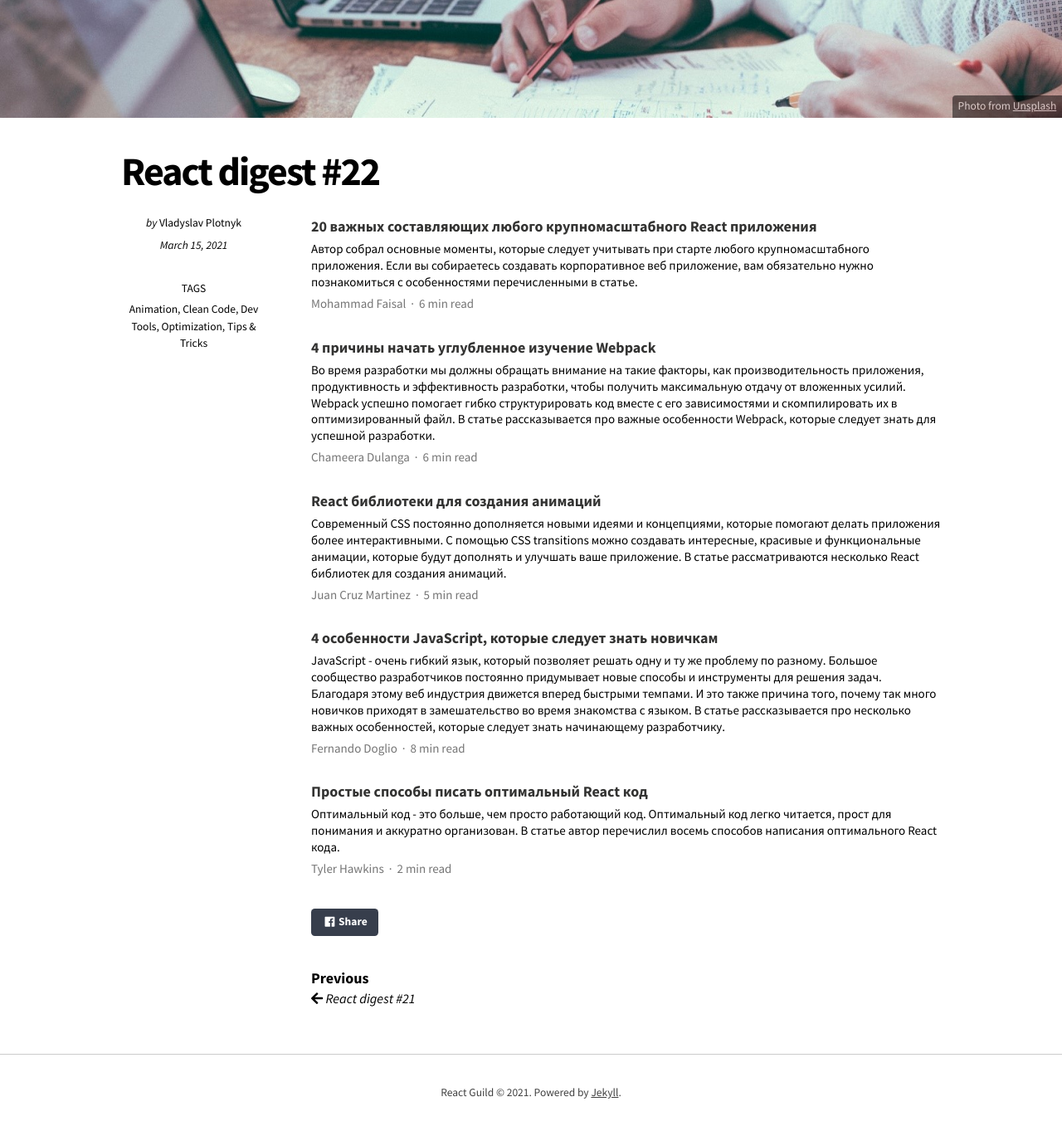
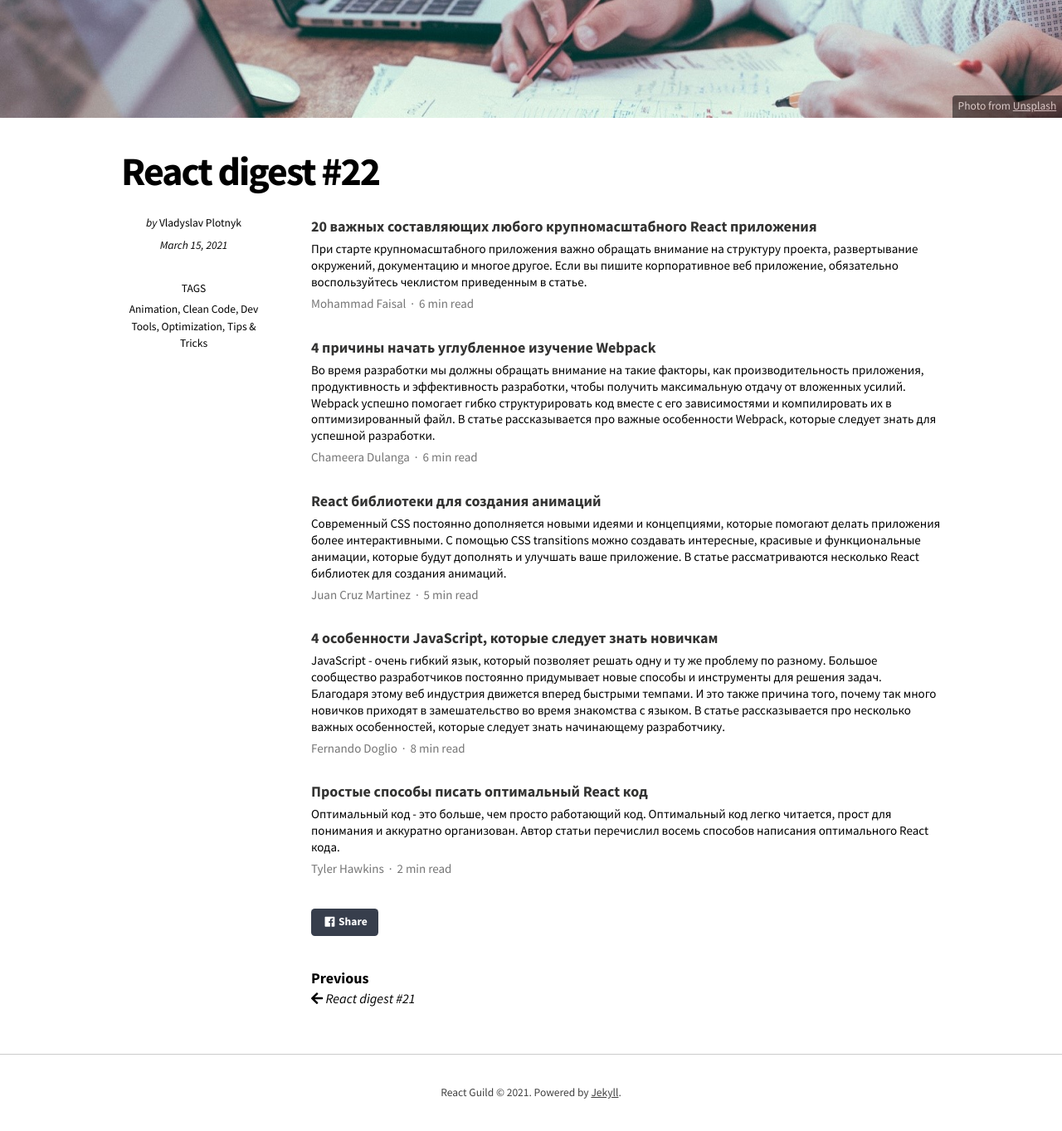
Before and after one commit to react-guild/react-guild.github.io, a Jekyll site: the page built from _posts/2021-03-15-digest22.md, in a window 1280 px wide and 1400 px high, scrolled down 534 px. Shown: the top 1363 px of the window at 83% size. Built offline with Jekyll 4.4.1, drawn with Linux system fonts in a browser that asks for light colours; nearby versions of some CDN libraries.

Commit message:
updated digest #22

```diff
--- a/_posts/2021-03-15-digest22.md
+++ b/_posts/2021-03-15-digest22.md
@@ -14,13 +14,13 @@ tags:
 
 <div class="digest">
     <a href="https://javascript.plainenglish.io/20-essential-parts-of-any-large-scale-react-app-ee4bd35436a0">20 важных составляющих любого крупномасштабного React приложения</a>
-    <div class="digest-desc">Автор собрал основные моменты, которые следует учитывать при старте любого крупномасштабного приложения. Если вы собираетесь создавать корпоративное веб приложение, вам обязательно нужно познакомиться с особенностями перечисленными в статье.</div>
+    <div class="digest-desc">При старте крупномасштабного приложения важно обращать внимание на структуру проекта, развертывание окружений, документацию и многое другое. Если вы пишите корпоративное веб приложение, обязательно воспользуйтесь чеклистом приведенным в статье.</div>
     <div class="digest-time">Mohammad Faisal &nbsp;&middot;&nbsp; 6 min read</div>
 </div>
 
 <div class="digest">
     <a href="https://blog.bitsrc.io/why-frontend-developers-need-to-be-webpack-experts-32e734b6f04a">4 причины начать углубленное изучение Webpack</a>
-    <div class="digest-desc">Во время разработки мы должны обращать внимание на такие факторы, как производительность приложения, продуктивность и эффективность разработки, чтобы получить максимальную отдачу от вложенных усилий. Webpack успешно помогает гибко структурировать код вместе с его зависимостями и скомпилировать их в оптимизированный файл. В статье рассказывается про важные особенности Webpack, которые следует знать для успешной разработки.</div>
+    <div class="digest-desc">Во время разработки мы должны обращать внимание на такие факторы, как производительность приложения, продуктивность и эффективность разработки, чтобы получить максимальную отдачу от вложенных усилий. Webpack успешно помогает гибко структурировать код вместе с его зависимостями и компилировать их в оптимизированный файл. В статье рассказывается про важные особенности Webpack, которые следует знать для успешной разработки.</div>
     <div class="digest-time">Chameera Dulanga &nbsp;&middot;&nbsp; 6 min read</div>
 </div>
 
@@ -38,6 +38,6 @@ tags:
 
 <div class="digest">
     <a href="https://betterprogramming.pub/8-ways-to-write-clean-react-code-610c502ccf39">Простые способы писать оптимальный React код</a>
-    <div class="digest-desc">Оптимальный код - это больше, чем просто работающий код. Оптимальный код легко читается, прост для понимания и аккуратно организован. В статье автор перечислил восемь способов написания оптимального React кода.</div>
+    <div class="digest-desc">Оптимальный код - это больше, чем просто работающий код. Оптимальный код легко читается, прост для понимания и аккуратно организован. Автор статьи перечислил восемь способов написания оптимального React кода.</div>
     <div class="digest-time">Tyler Hawkins &nbsp;&middot;&nbsp; 2 min read</div>
 </div>
```
